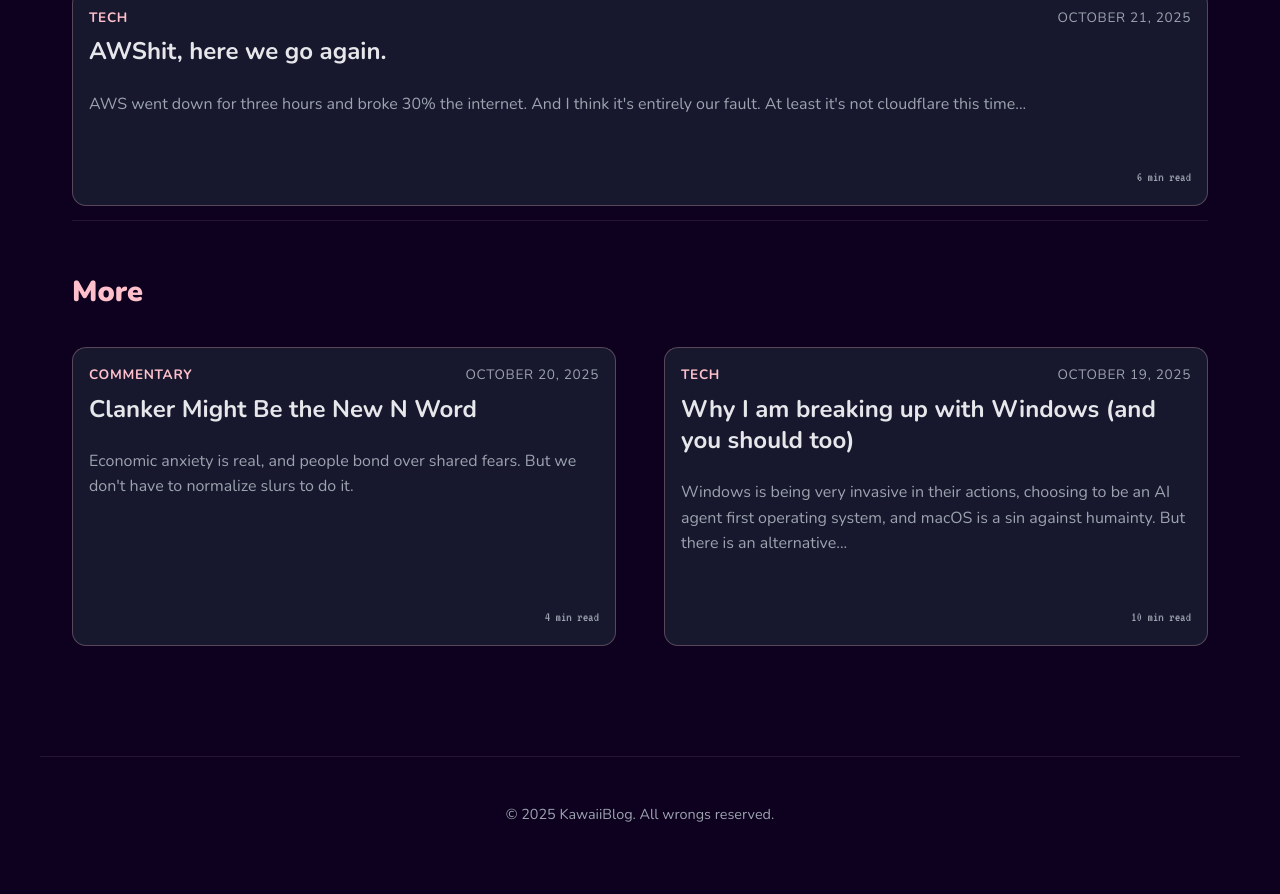
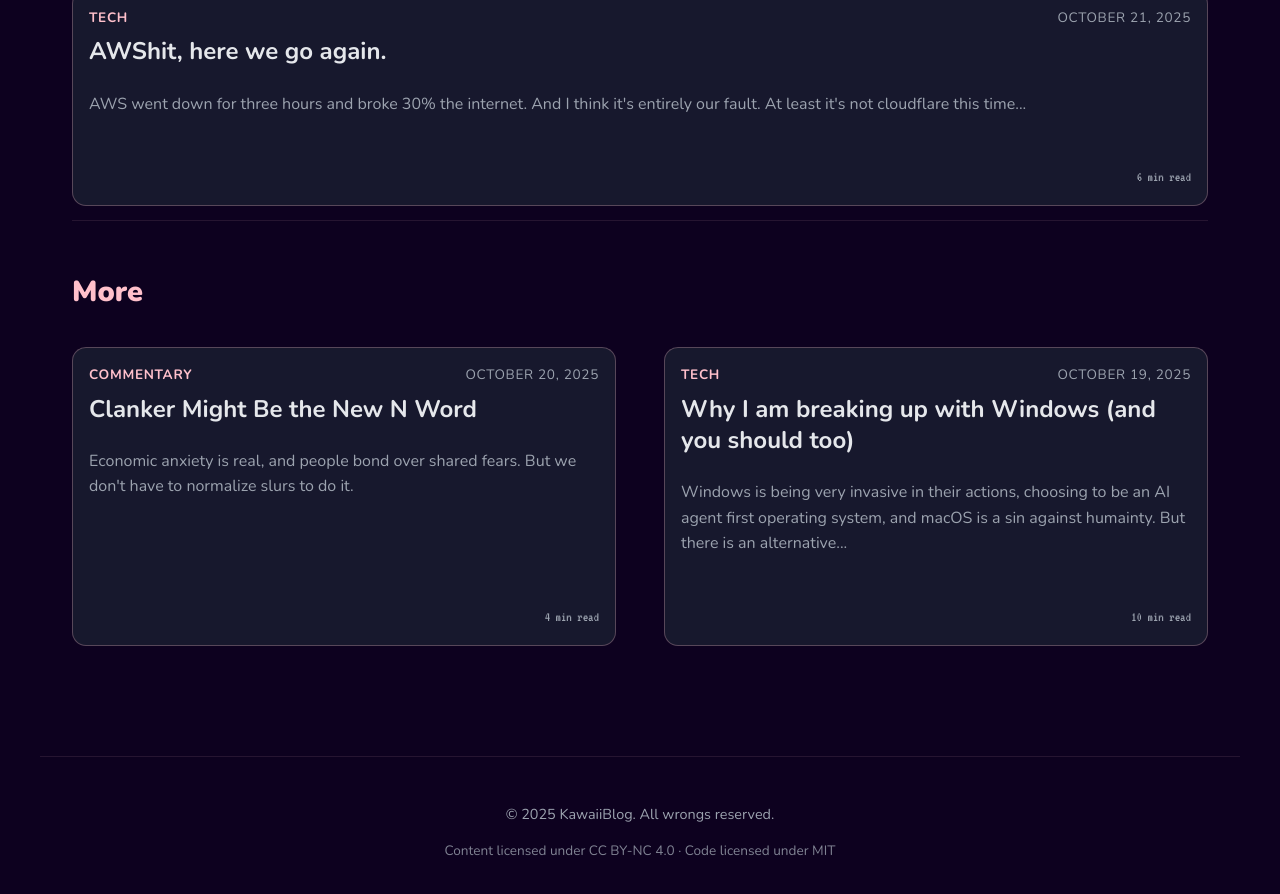
Before and after one commit to syzodidntmakeit/kawaiiblog, an Astro site: page / in a window 1280 px wide. Shown: the part 414-1308 px from the top of the page. Before the commit the page ends 1286 px from the top, so only its background shows below. Built offline with nearby package versions, Linux system fonts and the light colour scheme; Astro itself is replaced by a stand-in of ours.

Commit message:
feat: Add base layout with comprehensive metadata and define dual project licensing.

```diff
--- a/src/layouts/BaseLayout.astro
+++ b/src/layouts/BaseLayout.astro
@@ -84,6 +84,28 @@ const {
 
     <footer class="container footer">
       <p>&copy; {new Date().getFullYear()} KawaiiBlog. All wrongs reserved.</p>
+      <div class="license-info">
+        <p>
+          Content licensed under
+          <a
+            href="https://creativecommons.org/licenses/by-nc/4.0/"
+            target="_blank"
+            rel="noopener noreferrer"
+            title="Creative Commons Attribution-NonCommercial 4.0"
+          >
+            CC BY-NC 4.0
+          </a>
+          · Code licensed under
+          <a
+            href="https://github.com/kawaiisan/kawaiiblog/blob/main/LICENSE"
+            target="_blank"
+            rel="noopener noreferrer"
+            title="MIT License"
+          >
+            MIT
+          </a>
+        </p>
+      </div>
     </footer>
   </body>
 </html>
@@ -102,4 +124,22 @@ const {
     font-size: 0.9rem;
     border-top: 1px solid rgba(255, 192, 203, 0.1);
   }
+
+  .license-info {
+    margin-top: 0.5rem;
+    font-size: 0.85rem;
+    opacity: 0.8;
+  }
+
+  .license-info a {
+    color: var(--kawaii-pink);
+    text-decoration: none;
+    transition: all 0.2s ease;
+    border-bottom: 1px solid transparent;
+  }
+
+  .license-info a:hover {
+    color: var(--kawaii-lavender);
+    border-bottom-color: var(--kawaii-lavender);
+  }
 </style>
```
Also changed, not shown: 1 other file.
